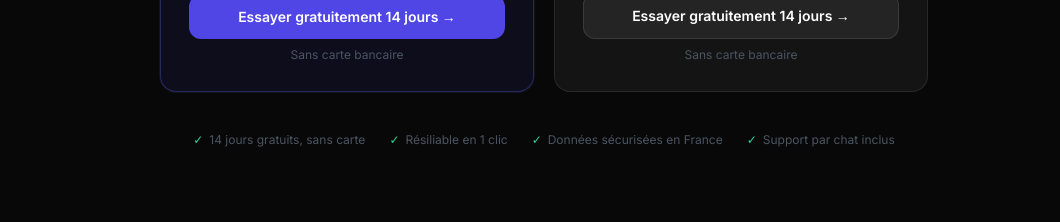
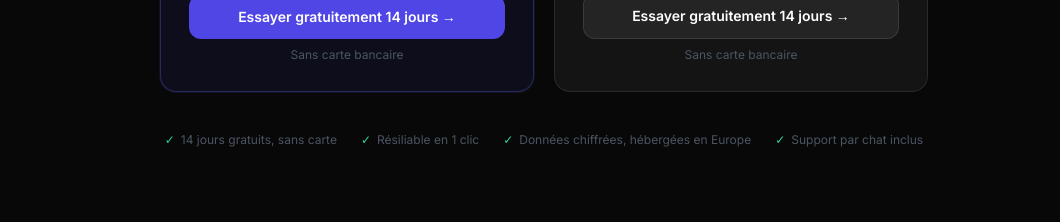
Before and after one commit to safetonestudio/deviso, a Next.js app: page / in a window 1280 px wide. Shown: the part 3900-4122 px from the top of the page, without its empty margins (96-1156 px from the left). Built offline with nearby package versions, Linux system fonts and the light colour scheme.

Commit message:
fix(exactitude): claim donnees France -> Europe (Supabase eu-central-2) + fonctions Vercel fra1 (etait iad1, latence transatlantique vers la DB)

```diff
--- a/components/landing/PricingSection.tsx
+++ b/components/landing/PricingSection.tsx
@@ -151,7 +151,7 @@ export function PricingSection() {
         <div className="flex flex-wrap items-center justify-center gap-6 mt-10 text-xs text-gray-600">
           <span className="flex items-center gap-1.5"><span className="text-emerald-400">✓</span> 14 jours gratuits, sans carte</span>
           <span className="flex items-center gap-1.5"><span className="text-emerald-400">✓</span> Résiliable en 1 clic</span>
-          <span className="flex items-center gap-1.5"><span className="text-emerald-400">✓</span> Données sécurisées en France</span>
+          <span className="flex items-center gap-1.5"><span className="text-emerald-400">✓</span> Données chiffrées, hébergées en Europe</span>
           <span className="flex items-center gap-1.5"><span className="text-emerald-400">✓</span> Support par chat inclus</span>
         </div>
       </div>
```
Also changed, not shown: vercel.json.
